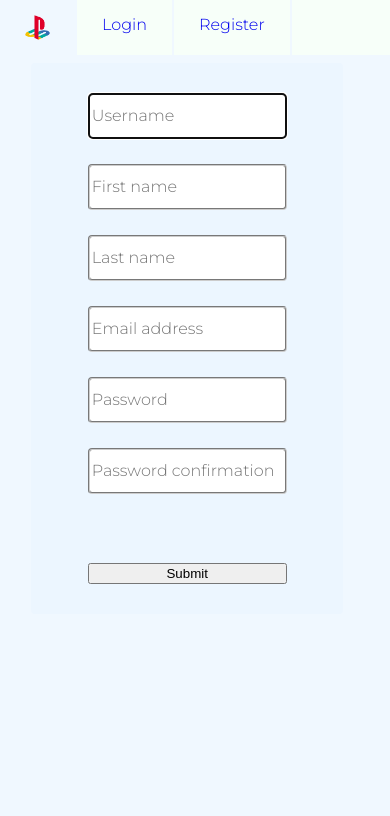
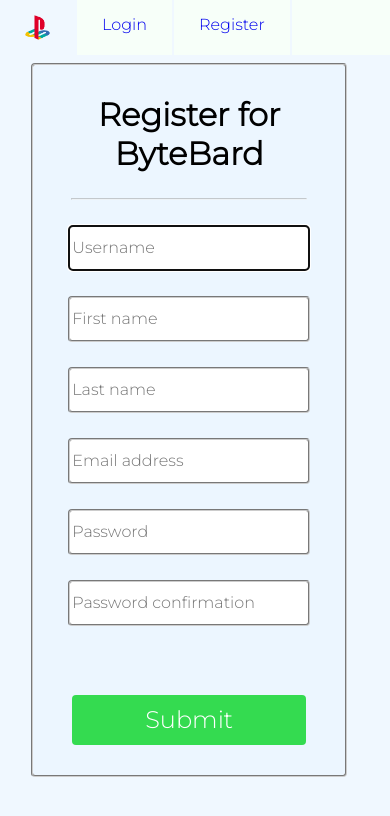
Before and after one commit to Tango0o0o/ByteBard, a Django app: page /register/ in a window 390 px wide. Shown: the top 816 px of the page. Run offline with Django 4.2, Linux system fonts and the light colour scheme.

Commit message:
Made the form actually look good and is responsive to smaller screens now :)

```diff
--- a/Main/static/CSS/base.css
+++ b/Main/static/CSS/base.css
@@ -1,8 +1,11 @@
 body{
     background-color: aliceblue; /* Main colour gonna be used*/
-    font-family: 'Montserrat', sans-serif;  /* Leaving this for now, maybe will make it better */
     color: black; /* Makes sense to have black*/
     margin: 0px; /* Removes all margins, so the navbar can stick to the top*/
+}
+
+*{
+    font-family: 'Montserrat', sans-serif; /* Everything has this font */
 }
 
 .navbar{
@@ -51,3 +54,16 @@
 ul::-webkit-scrollbar { /* For more modern popular browsers */
     display: none; /* Hides the scrollbar */
 }
+
+.submit-btn{
+    background-color: #34db50;
+    border: none;
+    border-radius: 4px;
+    color: white;
+}
+
+.submit-btn:hover{
+    background-color: #39c350;
+    transition: 1s;
+    cursor: pointer;
+}
--- a/Main/static/CSS/register.css
+++ b/Main/static/CSS/register.css
@@ -1,10 +1,11 @@
+
+
 .form-input{
-    border-style: groove;
-    border-color: #cccccc;
+    border-style: groove; /* looks normal but different idk */
+    border-color: #cccccc; /*gray*/
     border-radius: 4px;
     height: 40px;
-    font-size: medium;
-    font-family: 'Montserrat', sans-serif;;
+    font-size: medium; /* Fills it not too much but big enough to read */
 }
 
 .form-input:hover{
@@ -12,10 +13,21 @@
     transition: 1s;
 }
 
+.submit-btn{ /* Styled in base.css */
+    height: 50px;
+    font-size: x-large;
+}
+
 .wrapper{
-    display: grid;
+    margin: auto; /* Horizontally centering the form */
+    width: 600px; /* Default width to be 600px */
+    min-width: 60%; /* Must take up at least 60% up for bigger screens */
+    max-width: 100%; /* Don't go wider than the screen width */
+
+    display: grid; /* Easy to position items */
     row-gap: 25px; /* Vertical gap between each item */
-    grid-template-columns: auto; /* One item per colum */
+    grid-template-columns: auto; /* One item per column */
+
     background-color: rgb(236, 246, 255); /* Slightly different colour, good looking but able to tell it's different */
 
     /* Spacing top + bottom */
@@ -26,8 +38,16 @@
     border-color: #cccccc;
     border-radius: 4px;
     border-width: 2px;
+    border-style: groove;
+}
 
-    /* Centering the items */
-    justify-content: center;
-    align-items: center;
+.wrapper > *{ /* All items in the grid */
+    max-width: 100%; /* Don't go bigger than container */
+    margin: auto; /* Horizontally centtering */
+    width: 75%; /* Default width */
+    display: block; /* So each item has its full width to play with */
 }
+
+h1{
+    text-align: center; /* Look good */
+}
--- a/Main/templates/registration/Register.html
+++ b/Main/templates/registration/Register.html
@@ -15,31 +15,23 @@
 <form method="POST" action="" class="wrapper">
     {% csrf_token %}
 
-    <div class="fieldwrapper">
+    <h1>Register for ByteBard</h1>
+    <hr>
+
     {{form.username}}
-    </div>
 
-    <div class="fieldwrapper">
     {{form.first_name}}
-    </div>
 
-    <div class="fieldwrapper">
     {{form.last_name}}
-    </div>
 
-    <div class="fieldwrapper">
     {{form.email}}
-    </div>
 
-    <div class="fieldwrapper">
     {{form.password1}}
-    </div>
 
-    <div class="fieldwrapper">
     {{form.password2}}
-    </div>
     <br>
-    <input type="submit" name="create-user">
+
+    <input type="submit" name="create-user" class="submit-btn">
 </form>
 
 {% endblock %}
```
Lines whose indentation alone changed are shown as unchanged.
